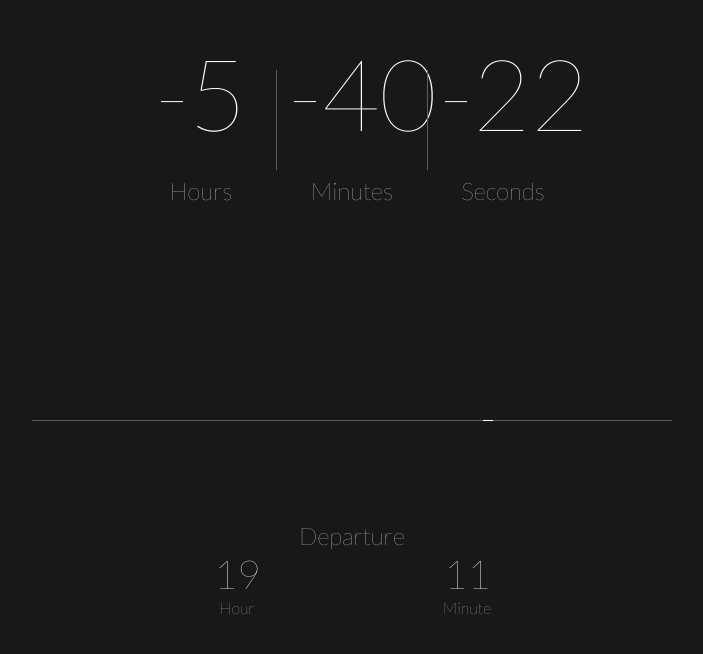
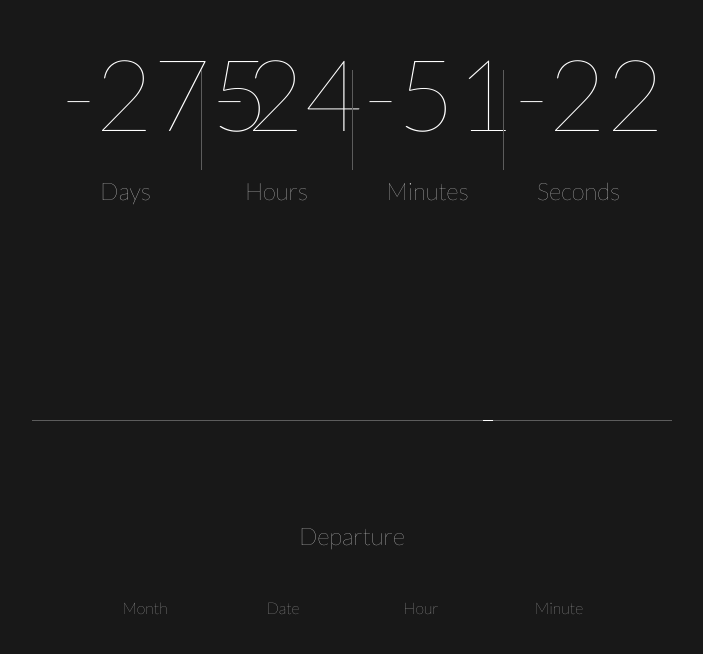
Before and after one commit to izacpeterson/countdown, a plain HTML site: page index.html in a window 1280 px wide. Shown: the part 180-834 px from the top of the page, without its empty margins (288-991 px from the left). Drawn offline with nearby package versions, Linux system fonts and the light colour scheme.

Commit message:
2 files modified

```diff
--- a/index.html
+++ b/index.html
@@ -14,6 +14,10 @@
 
 <body>
   <div id="container" class="container">
+    <span class="timeCard"><h1 id="days"></h1><h2>Days</h2></span>
+
+    <span class="spacer"></span>
+
     <span class="timeCard hourCard"><h1 id="hours"></h1><h2>Hours</h2></span>
 
     <span class="spacer"></span>
@@ -30,8 +34,10 @@
   <div class="leave">
     <h2>Departure</h2>
     <form action="">
-      <label for="leaveHour"><input type="text" id="leaveHour" value="19">Hour</label>
-      <label for="leaveMinute"><input type="text" id="leaveMinute" value="11">Minute</label>
+      <label for="leaveMonth"><input type="text" id="leaveMonth" value="">Month</label>
+      <label for="leaveDate"><input type="text" id="leaveDate" value="">Date</label>
+      <label for="leaveHour"><input type="text" id="leaveHour" value="">Hour</label>
+      <label for="leaveMinute"><input type="text" id="leaveMinute" value="">Minute</label>
     </form>
   </div>
 
--- a/script.js
+++ b/script.js
@@ -1,25 +1,30 @@
+var endMonth = $('#leaveMonth').val() - 1;
+var endDate = $('#leaveDate').val();
 var endHours = $('#leaveHour').val();
 var endMinutes = $('#leaveMinute').val();
 //year, month, day, hour, minute, second, and millisecond
 
-var endTime = new Date(2021, 7, 30, endHours, endMinutes, 0, 0);
+var endTime = new Date(2021, endMonth, endDate, endHours, endMinutes, 0, 0);
 
 calcRemaining();
 setInterval(calcRemaining, 1000);
 
 function calcRemaining() {
-  endHours = $('#leaveHour').val();
-  endMinutes = $('#leaveMinute').val();
-  endTime = new Date(2021, 7, 30, endHours, endMinutes, 0, 0);
+  var endMonth = $('#leaveMonth').val() - 1;
+  var endDate = $('#leaveDate').val();
+  var endHours = $('#leaveHour').val();
+  var endMinutes = $('#leaveMinute').val();
+  console.log(endMonth);
+  var endTime = new Date(2021, endMonth, endDate, endHours, endMinutes, 0, 0);
   var now = new Date().getTime();
 
   var distance = endTime - now;
-  console.log(distance);
   var days = Math.floor(distance / (1000 * 60 * 60 * 24));
   var hours = Math.floor((distance % (1000 * 60 * 60 * 24)) / (1000 * 60 * 60));
   var minutes = Math.floor((distance % (1000 * 60 * 60)) / (1000 * 60));
   var seconds = Math.floor((distance % (1000 * 60)) / 1000);
 
+  $('#days').text(`${days}`);
   $('#hours').text(`${hours}`);
   $('#minutes').text(`${minutes}`);
   $('#seconds').text(`${seconds}`);
```
